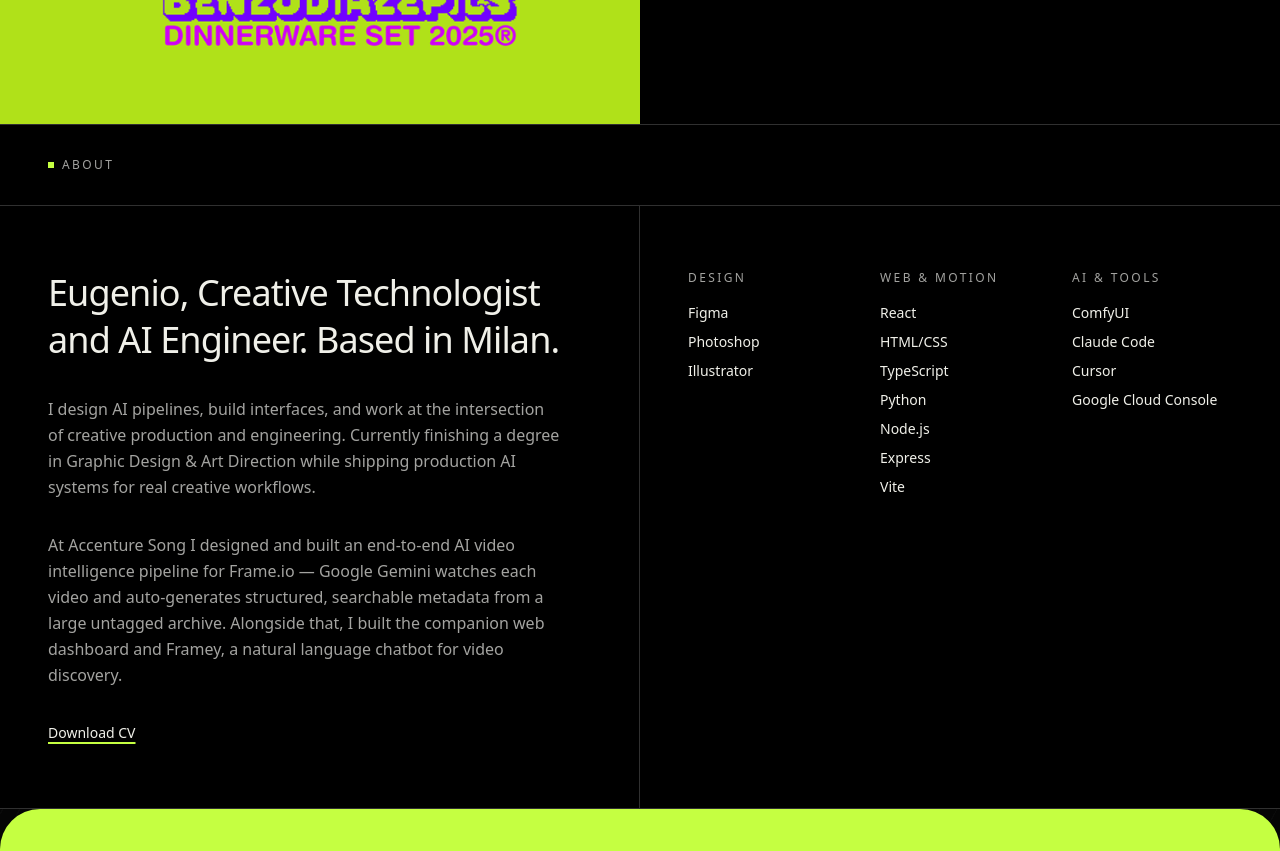
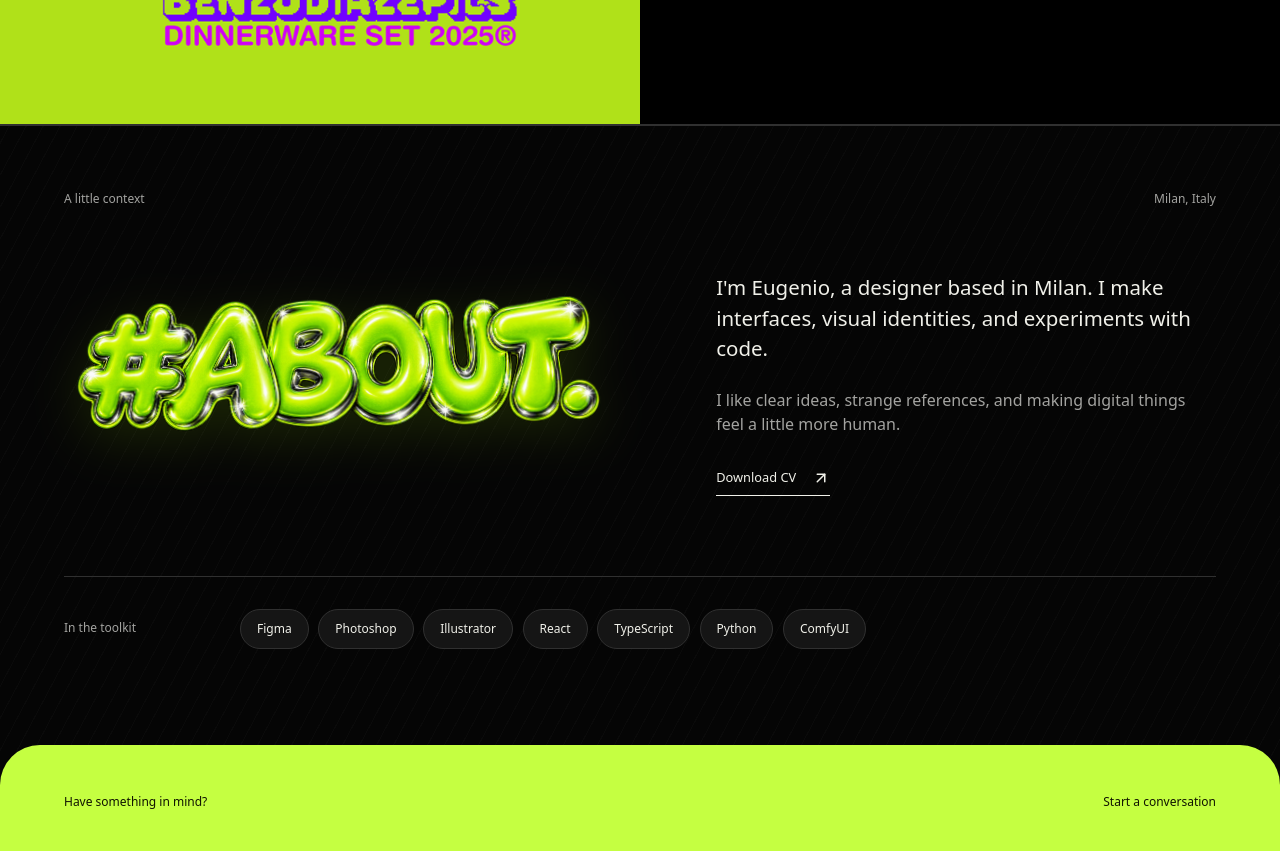
Before and after one commit to pastapomodoro/portfolio-nextjs, a Next.js app: page / in a window 1280 px wide. Shown: the part 2680-3531 px from the top of the page. Built offline with nearby package versions, Linux system fonts and the light colour scheme.

Commit message:
Refresh About section

```diff
--- a/src/components/AboutSection.tsx
+++ b/src/components/AboutSection.tsx
@@ -1,102 +1,16 @@
-"use client";
-
-import { cn } from "@/lib/utils";
+import { ArrowUpRight } from "lucide-react";
+import Image from "next/image";
 import { CV_HREF } from "@/lib/site-contact";
-
-const SKILLS = [
-  { category: "Design", items: ["Figma", "Photoshop", "Illustrator"] },
-  {
-    category: "Web & Motion",
-    items: [
-      "React",
-      "HTML/CSS",
-      "TypeScript",
-      "Python",
-      "Node.js",
-      "Express",
-      "Vite",
-    ],
-  },
-  {
-    category: "AI & Tools",
-    items: [
-      "ComfyUI",
-      "Claude Code",
-      "Cursor",
-      "Google Cloud Console",
-    ],
-  },
-];
 
 export default function AboutSection() {
   return (
-    <section id="about" className="bg-background">
-      {/* Header */}
-      <div className="border-b border-border">
-        <div className="site-rhythm-header">
-          <h2 className="flex items-center gap-2 text-xs uppercase tracking-[0.2em] text-muted-foreground">
-            <span aria-hidden className="inline-block size-1.5 bg-brand" />
-            About
-          </h2>
-        </div>
+    <section id="about" className="folio-about folio-gutter" aria-labelledby="about-title">
+      <div className="folio-section-top"><span>A little context</span><span>Milan, Italy</span></div>
+      <div className="folio-about-layout">
+        <h2 id="about-title" className="about-y2k-art"><Image src="/about-y2k.png" alt="#ABOUT." width={2172} height={724} priority /></h2>
+        <div className="folio-about-copy"><p>I&apos;m Eugenio, a designer based in Milan. I make interfaces, visual identities, and experiments with code.</p><p>I like clear ideas, strange references, and making digital things feel a little more human.</p><a href={CV_HREF} target="_blank" rel="noopener noreferrer" className="folio-text-link">Download CV <ArrowUpRight size={18} /></a></div>
       </div>
-
-      {/* Content */}
-      <div className="grid grid-cols-1 lg:grid-cols-2 border-b border-border">
-        {/* Bio */}
-        <div className="site-rhythm-block max-md:py-10 space-y-6 border-b md:space-y-8 lg:border-b-0 lg:border-r border-border">
-          <p className="text-2xl font-medium leading-[1.3] tracking-tight md:text-3xl lg:text-4xl">
-            Eugenio, Creative Technologist and AI Engineer. Based in Milan.
-          </p>
-          <p className="max-w-lg leading-relaxed text-muted-foreground">
-            I design AI pipelines, build interfaces, and work at the intersection of creative
-            production and engineering. Currently finishing a degree in Graphic Design &amp; Art
-            Direction while shipping production AI systems for real creative workflows.
-          </p>
-          <p className="max-w-lg leading-relaxed text-muted-foreground">
-            At Accenture Song I designed and built an end-to-end AI video intelligence pipeline
-            for Frame.io — Google Gemini watches each video and auto-generates structured,
-            searchable metadata from a large untagged archive. Alongside that, I built the
-            companion web dashboard and Framey, a natural language chatbot for video discovery.
-          </p>
-          <a
-            href={CV_HREF}
-            target="_blank"
-            rel="noopener noreferrer"
-            className="inline-block text-sm underline decoration-brand decoration-2 underline-offset-4 hover:opacity-60 transition-opacity"
-          >
-            Download CV
-          </a>
-        </div>
-
-        {/* Skills — tight on mobile: Design | AI, then Web full width */}
-        <div className="site-rhythm-block max-md:py-8">
-          <div className="grid grid-cols-2 gap-x-4 gap-y-5 sm:gap-x-6 sm:gap-y-6 lg:grid-cols-3 lg:gap-x-8 lg:gap-y-8">
-            {SKILLS.map((group) => (
-              <div
-                key={group.category}
-                className={cn(
-                  group.category === "Web & Motion" &&
-                    "col-span-2 max-lg:order-3 lg:col-span-1",
-                  group.category === "AI & Tools" && "max-lg:order-2",
-                  group.category === "Design" && "max-lg:order-1",
-                )}
-              >
-                <p className="mb-2 text-[10px] uppercase tracking-[0.18em] text-muted-foreground sm:mb-3 sm:text-xs sm:tracking-[0.2em] md:mb-4">
-                  {group.category}
-                </p>
-                <ul className="max-md:space-y-1 md:space-y-1.5 lg:space-y-2">
-                  {group.items.map((item) => (
-                    <li key={item} className="text-xs leading-snug sm:text-sm sm:leading-normal">
-                      {item}
-                    </li>
-                  ))}
-                </ul>
-              </div>
-            ))}
-          </div>
-        </div>
-      </div>
+      <div className="folio-practice"><p>In the toolkit</p><div>{["Figma", "Photoshop", "Illustrator", "React", "TypeScript", "Python", "ComfyUI"].map(tool => <span key={tool}>{tool}</span>)}</div></div>
     </section>
   );
 }
```
